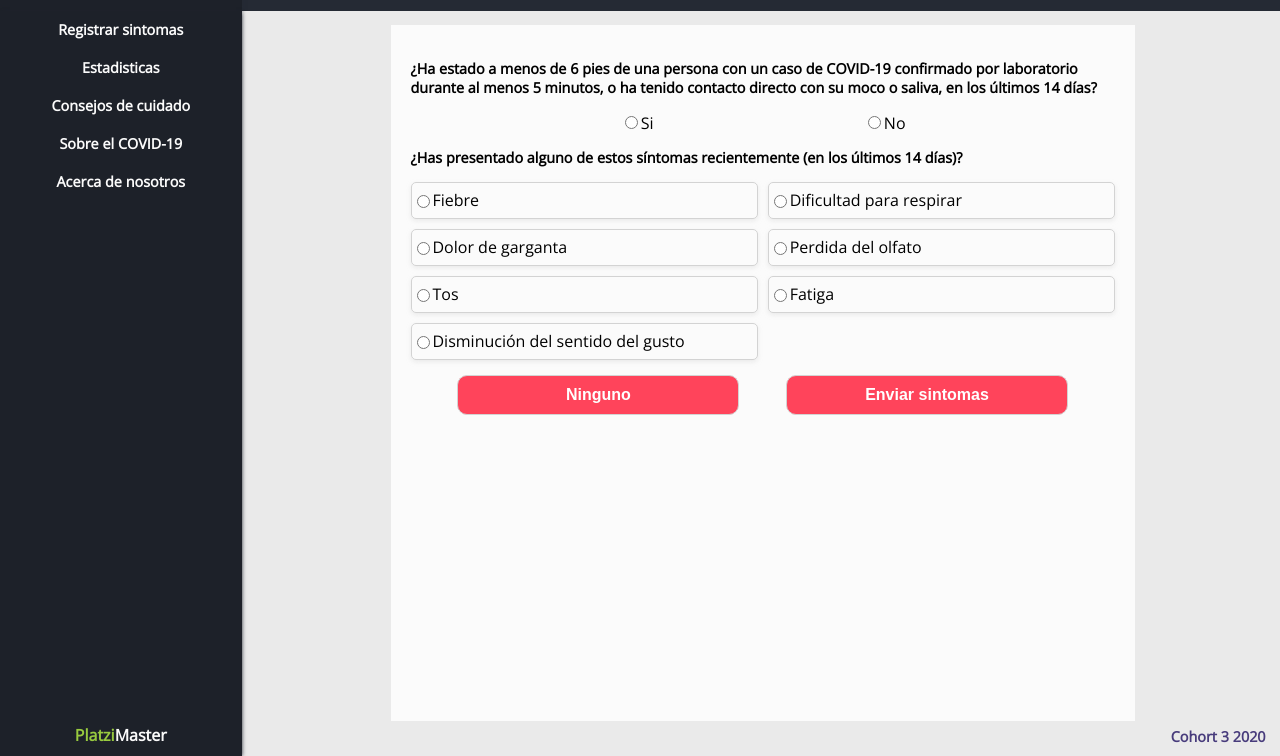
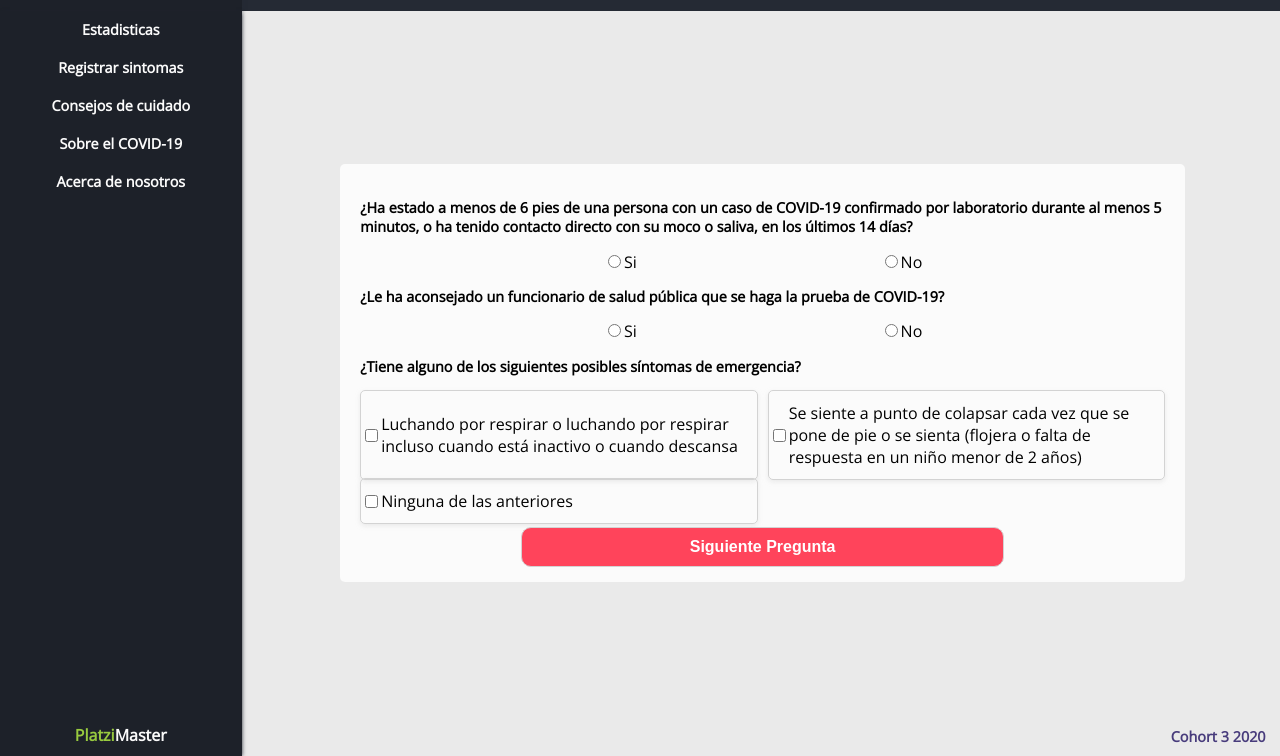
Before and after one commit to adcastiblanco/project-c3-covid, a React app: page /RegisterSymptoms in a window 1280 px wide. Shown: the part 44-800 px from the top of the page. Built offline with nearby package versions, Linux system fonts and the light colour scheme; some packages are replaced by stand-ins of ours; no server answers.

Commit message:
Contenido formulario de sintomas, falta colocarle mas estilos

```diff
--- a/src/assets/styles/components/RegisterSymptoms.scss
+++ b/src/assets/styles/components/RegisterSymptoms.scss
@@ -1,13 +1,22 @@
+.register-symptoms {
+  display: flex;
+  align-items: center;
+}
 .symptoms-container {
   background-color: $white-color;
   padding: 20px 20px 0;
-  height: 100%;
+  height: fit-content;
   margin: 1.4% auto 0;
-  width: 70%;
+  width: 80%;
+  display: flex;
+  border-radius: 5px;
+  form {
+    width: 100%;
+  }
   p {
     font-weight: bold;
   }
-  .contact-other__answer {
+  .question__answer {
     display: flex;
     justify-content: space-evenly;
   }
@@ -20,7 +29,8 @@
       cursor: pointer;
       border: 1px solid lightgray;
       border-radius: 5px;
-      height: 35px;
+      padding: 5px 0;
+      height: 100%;
       display: flex;
       align-items: center;
       &:hover {
@@ -29,15 +39,12 @@
       }
     }
   }
-  .symptoms-send {
-    display: flex;
-    justify-content: space-evenly;
-    margin-top: 15px;
-    button {
+  .symptoms-send button {
+    margin: 15px 20%;
     background-color: $primary-color;
     border: 1px solid lightgrey;
     padding: 10px 20px;
-      width: 40%;
+    width: 60%;
     border-radius: 10px;
     color: white;
     font-size: 1em;
@@ -49,4 +56,3 @@
     }
   }
 }
-}
--- /dev/null
+++ b/src/components/FormSymptoms/index.css
@@ -0,0 +1,11 @@
+.symptoms-check {
+  display: none;
+}
+
+.symptoms-send {
+  display: none;
+}
+
+.show {
+  display: block;
+}
--- a/src/components/FormSymptoms/index.js
+++ b/src/components/FormSymptoms/index.js
@@ -1,64 +1,116 @@
-import React from 'react';
+import React, { useEffect } from 'react';
+import './index.css'
 
 const FormSymptoms = () => {
-  var onclick = () => {
-    document.getElementById('foo').checked = false
+  const handleClick = (event) => {
+    event.preventDefault()
+    let formChecks = document.querySelectorAll('.symptoms-check')
+    let questions = document.querySelectorAll('.symptoms-question')
+    let buttons = document.querySelectorAll('.symptoms-send')
+    formChecks.forEach(element => {
+      element.classList.toggle('show')
+    });
+    questions.forEach(element => {
+      element.style.display = 'none'
+    });
+    buttons.forEach(element => {
+      element.classList.toggle('show')
+    });
+  }
+  const handleClick2 = () => {
+    let send = '12'
   }
   return (
     <>
       <div className="symptoms-container">
         <form>
-          <div className="contact-other">
-            <p className="contact-other__question">¿Ha estado a menos de 6 pies de una persona con un caso de COVID-19
+          <div className="symptoms-question">
+            <p className="question__statement">¿Ha estado a menos de 6 pies de una persona con un caso de COVID-19
             confirmado por laboratorio durante al menos 5 minutos, o ha tenido
 contacto directo con su moco o saliva, en los últimos 14 días?</p>
-            <div className="contact-other__answer">
+            <div className="question__answer">
               <div>
-                <input type="radio" id="yes" name="contact-other" value="yes" />
+                <input type="radio" name="contactOther" value="yes" />
                 <label htmlFor="yes">Si</label>
               </div>
               <div>
-                <input type="radio" id="no" name="contact-other" value="no" />
+                <input type="radio" name="contactOther" value="no" />
                 <label htmlFor="no">No</label><br />
               </div>
             </div>
           </div>
-          <div className="symptoms">
+          <div className="symptoms-question">
+            <p className="question__statement">¿Le ha aconsejado un funcionario de salud pública que se haga la prueba de COVID-19?</p>
+            <div className="question__answer">
+              <div>
+                <input type="radio" name="contactOther" value="yes" />
+                <label htmlFor="yes">Si</label>
+              </div>
+              <div>
+                <input type="radio" name="contactOther" value="no" />
+                <label htmlFor="no">No</label><br />
+              </div>
+            </div>
+          </div>
+          <div className="symptoms-check show">
+            <p className="symptoms__question">¿Tiene alguno de los siguientes posibles síntomas de emergencia?</p>
+            <div className="symptoms__answer">
+              <div className="item">
+                <input type="checkbox" id="breathe" name="breathe" value="breathe" />
+                <label htmlFor="breathe">Luchando por respirar o luchando por respirar incluso cuando está inactivo o cuando descansa</label><br />
+              </div>
+              <div className="item">
+                <input type="checkbox" id="collapse" name="collapse" value="collapse" />
+                <label htmlFor="collapse">Se siente a punto de colapsar cada vez que se pone de pie o se sienta (flojera o falta de respuesta en un niño menor de 2 años)</label><br />
+              </div>
+              <div className="item">
+                <input type="checkbox" id="none" name="none" value="none" />
+                <label htmlFor="none">Ninguna de las anteriores</label><br />
+              </div>
+            </div>
+          </div>
+          <div className="symptoms-check">
             <p className="symptoms__question">¿Has presentado alguno de estos síntomas recientemente (en los últimos 14 días)?</p>
             <div className="symptoms__answer">
               <div className="item">
-                <input type="radio" id="fever" name="fever" value="fever" />
+                <input type="checkbox" id="fever" name="fever" value="fever" />
                 <label htmlFor="fever">Fiebre</label><br />
               </div>
               <div className="item">
-                <input type="radio" id="breathe" name="breathe" value="breathe" />
+                <input type="checkbox" id="breathe" name="breathe" value="breathe" />
                 <label htmlFor="breathe">Dificultad para respirar</label><br />
               </div>
               <div className="item">
-                <input type="radio" id="throat" name="throat" value="throat" />
+                <input type="checkbox" id="throat" name="throat" value="throat" />
                 <label htmlFor="throat">Dolor de garganta</label><br />
               </div>
               <div className="item">
-                <input type="radio" id="smell" name="smell" value="smell" />
+                <input type="checkbox" id="smell" name="smell" value="smell" />
                 <label htmlFor="smell">Perdida del olfato</label><br />
               </div>
               <div className="item">
-                <input type="radio" id="cough" name="cough" value="cough" />
+                <input type="checkbox" id="cough" name="cough" value="cough" />
                 <label htmlFor="cough">Tos</label><br />
               </div>
               <div className="item">
-                <input type="radio" id="fatigue" name="fatigue" value="fatigue" />
+                <input type="checkbox" id="fatigue" name="fatigue" value="fatigue" />
                 <label htmlFor="fatigue">Fatiga</label><br />
               </div>
               <div className="item">
-                <input type="radio" id="taste" name="taste" value="taste" />
+                <input type="checkbox" id="taste" name="taste" value="taste" />
                 <label htmlFor="taste">Disminución del sentido del gusto</label><br />
               </div>
+              <div className="item">
+                <input type="checkbox" id="none" name="none" value="none" />
+                <label htmlFor="none">Ninguna de las anteriores</label><br />
+              </div>
             </div>
-            <div className="symptoms-send">
-              <button>Ninguno</button>
-              <button>Enviar sintomas</button>
-            </div>
+          </div>
+          <div className="symptoms-send show">
+            <button onClick={handleClick}>Siguiente Pregunta</button>
+          </div>
+          <div className="symptoms-send">
+            <button onClick={handleClick2}>Enviar formulario</button>
           </div>
         </form>
       </div>
--- a/src/components/Layout/Sidebar/index.js
+++ b/src/components/Layout/Sidebar/index.js
@@ -6,10 +6,10 @@ const Sidebar = () => {
         <aside className="home-sidebar">
             <ul className="home-sidebar__list">
                 <li className="home-sidebar__item">
-                    <Link to="/RegisterSymptoms">Registrar sintomas</Link>
+                    <Link to="/">Estadisticas</Link>
                 </li>
                 <li className="home-sidebar__item">
-                    <Link to="/">Estadisticas</Link>
+                    <Link to="/RegisterSymptoms">Registrar sintomas</Link>
                 </li>
                 <li className="home-sidebar__item">
                     <Link to="/">Consejos de cuidado</Link>
```
Lines whose indentation alone changed are shown as unchanged.
